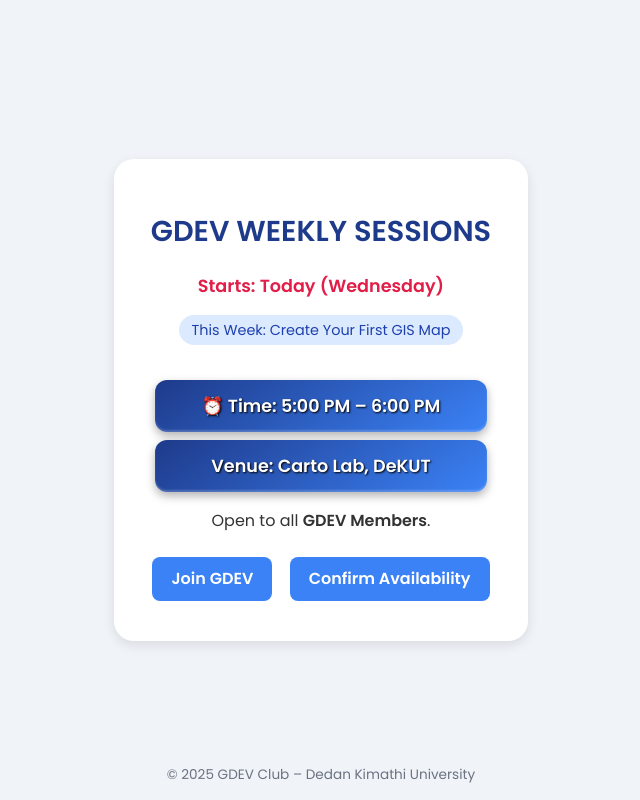
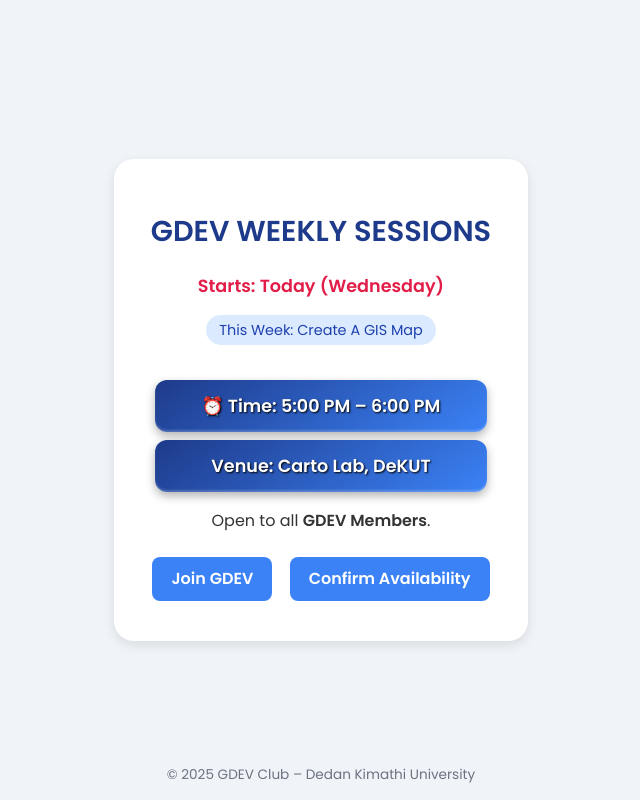
Before and after one commit to CELESTAKIM/GDEV-WEEKLY-MEETING, a plain HTML site: page index.html in a window 1280 px wide. Shown: the whole page, without its empty margins (319-959 px from the left). Drawn offline with Linux system fonts and the light colour scheme.

Commit message:
To be updated every week

```diff
--- a/index.html
+++ b/index.html
@@ -3,7 +3,7 @@
 <head>
   <meta charset="UTF-8" />
   <meta name="viewport" content="width=device-width, initial-scale=1.0"/>
-  <title>GDEV GIS Training</title>
+  <title>GDEV Weekly Training</title>
   <link href="https://fonts.googleapis.com/css2?family=Poppins:wght@400;600&display=swap" rel="stylesheet">
   <style>
     body {
@@ -103,7 +103,7 @@
   <div class="card">
     <h1>GDEV WEEKLY SESSIONS</h1>
     <p class="highlight">Starts: Today (Wednesday)</p>
-    <p><span class="tag">This Week: Create Your First GIS Map</span></p>
+    <p><span class="tag">This Week: Create A GIS Map</span></p>
 
     <div class="info">
       <div class="shout-box">⏰ Time: 5:00 PM – 6:00 PM</div>
```
